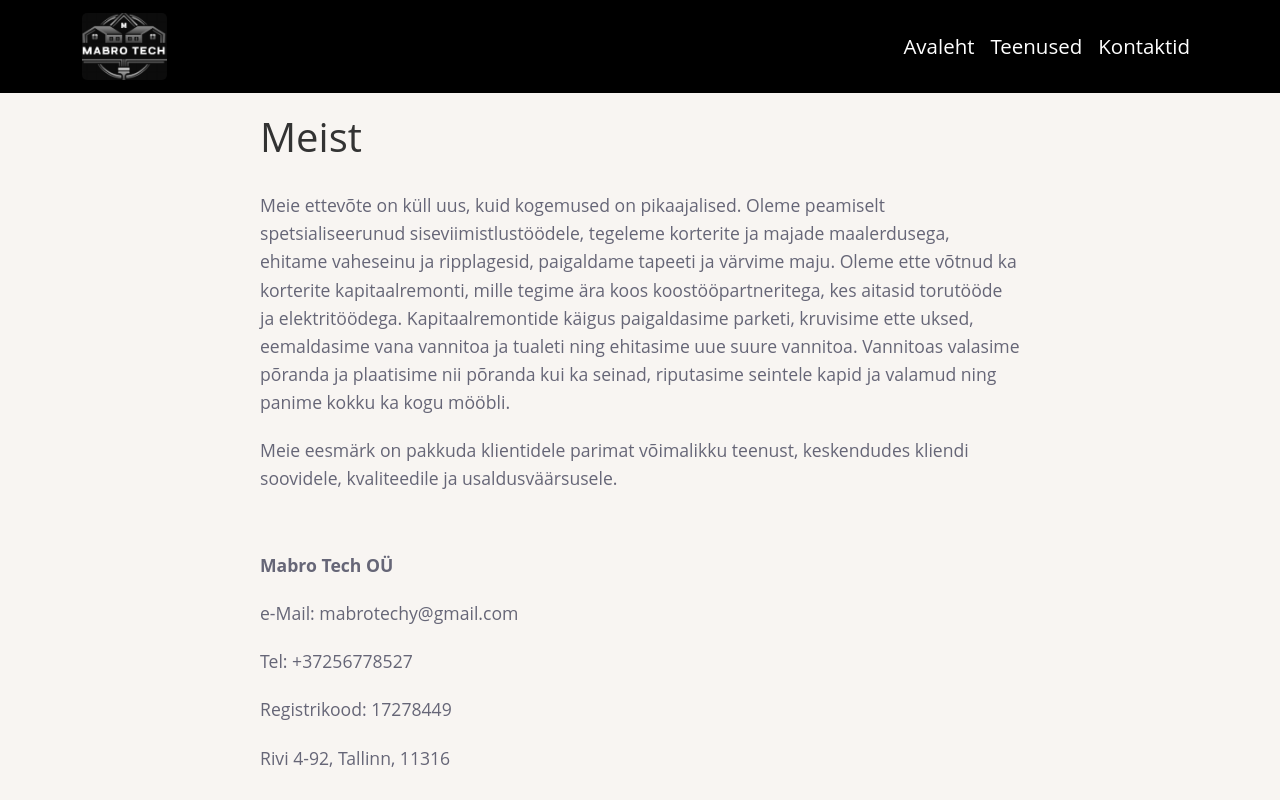
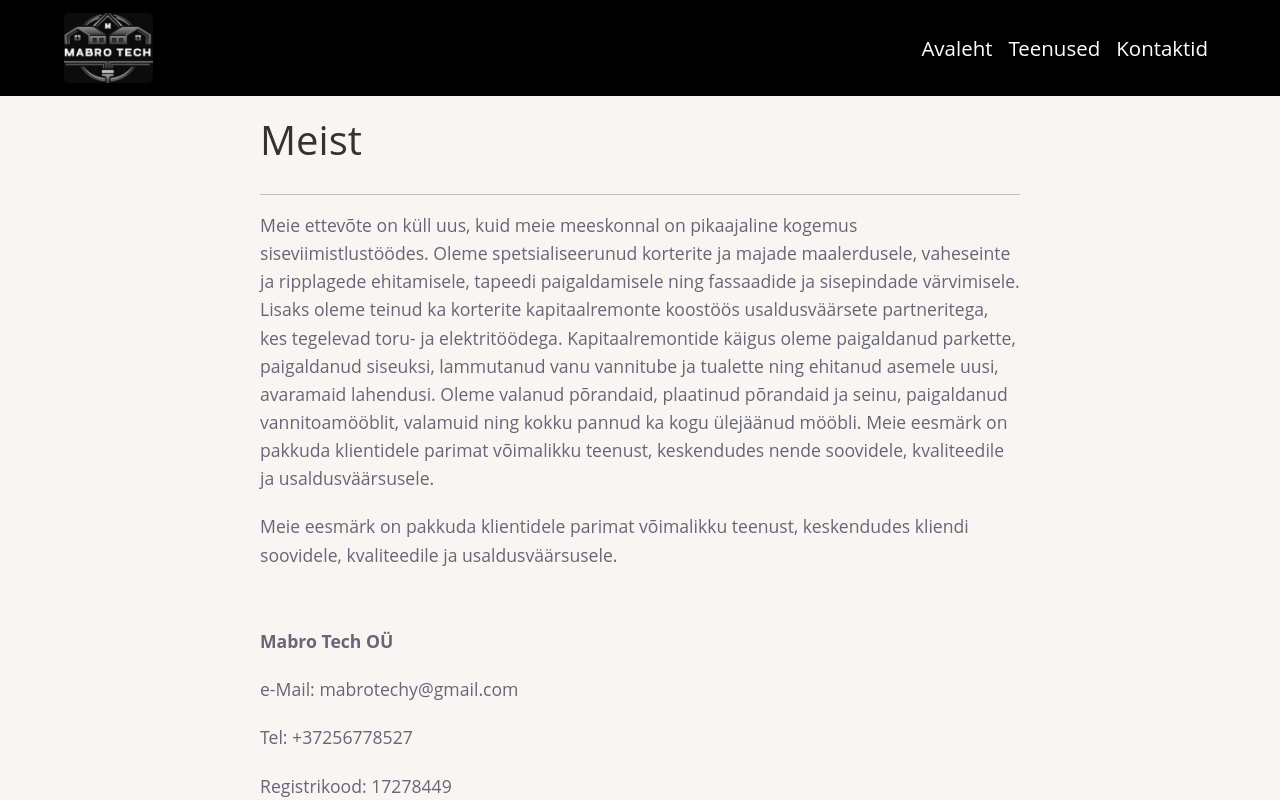
Before and after one commit to brokans/Portfolio, a React (Create React App) app in the folder Mabro Tech/: page /contacts in a window 1280 px wide. Shown: the top 800 px of the page. Built offline with nearby package versions, Linux system fonts and the light colour scheme.

Commit message:
About text rewrite

```diff
--- a/Mabro Tech/src/App.css
+++ b/Mabro Tech/src/App.css
@@ -42,6 +42,9 @@ p {
   font-family: 'Open Sans', Arial, Helvetica, sans-serif;
   background-color: rgba(211, 211, 211, 0.559);
   padding: 10px;
+  bottom: 0;
+  left: 0;
+  right: 0;
 }
 
 .footer-text {
--- a/Mabro Tech/src/App.js
+++ b/Mabro Tech/src/App.js
@@ -1,5 +1,6 @@
 import "bootstrap/dist/css/bootstrap.min.css";
 import "./App.css";
+import "./css/FooterSticky.css";
 
 import { Link, Route, Routes } from "react-router-dom";
 import HomePage from "./pages/HomePage";
@@ -10,17 +11,19 @@ import Footer from "./components/home/Footer";
 
 function App() {
   return (
-    <div className="App">
+    <div className="App sticky-footer-layout">
       <NavBar />
       <Link to="/"></Link>
       <Link to="/services"></Link>
       <Link to="/contacts"></Link>
 
-      <Routes>
-        <Route path="/" element={<HomePage />} />
-        <Route path="/services" element={<Services />} />
-        <Route path="/contacts" element={<Contacts />} />
-      </Routes>
+      <div className="content">
+        <Routes>
+          <Route path="/" element={<HomePage />} />
+          <Route path="/services" element={<Services />} />
+          <Route path="/contacts" element={<Contacts />} />
+        </Routes>
+      </div>
 
       <Footer />
     </div>
--- a/Mabro Tech/src/components/NavBar.jsx
+++ b/Mabro Tech/src/components/NavBar.jsx
@@ -2,19 +2,20 @@ import React from "react";
 import Container from "react-bootstrap/Container";
 import Nav from "react-bootstrap/Nav";
 import Navbar from "react-bootstrap/Navbar";
+import "../css/NavBarCustom.css";
 
 function NavBar() {
   return (
     <Navbar
-      className="navbar"
+      className="navbar custom-navbar"
       expand="lg"
       data-bs-theme="light"
       sticky="top"
       variant="dark"
     >
-      <Container>
-        <Navbar.Brand href="/">
-          <img className="logo" src="/logo.png" alt="" />
+      <Container fluid className="navbar-inner-container">
+        <Navbar.Brand href="/" className="d-flex align-items-center">
+          <img className="logo" src="/logo.png" alt="Logo" />
         </Navbar.Brand>
         <Navbar.Toggle aria-controls="basic-navbar-nav" />
         <Navbar.Collapse id="basic-navbar-nav">
--- a/Mabro Tech/src/css/Contacts.module.css
+++ b/Mabro Tech/src/css/Contacts.module.css
@@ -1,6 +1,5 @@
 .contactsContainer {
     max-width: 800px;
-    height: 100vh;
     margin: 0 auto;
     padding: 20px;
     text-align: left
--- /dev/null
+++ b/Mabro Tech/src/css/FooterSticky.css
@@ -0,0 +1,18 @@
+html, body, #root, .sticky-footer-layout {
+  height: 100%;
+  min-height: 100vh;
+}
+
+.sticky-footer-layout {
+  display: flex;
+  flex-direction: column;
+  min-height: 100vh;
+}
+
+.sticky-footer-layout .content {
+  flex: 1 0 auto;
+}
+
+footer {
+  margin-top: auto;
+}
--- /dev/null
+++ b/Mabro Tech/src/css/NavBarCustom.css
@@ -0,0 +1,21 @@
+.logo {
+  height: 70px;
+  width: auto;
+  display: block;
+  margin-left: 0;
+}
+
+
+.navbar {
+  padding-left: 0 !important;
+  padding-right: 0 !important;
+}
+
+.navbar-inner-container {
+  width: 90%;
+  margin: 0 auto;
+  display: flex !important;
+  align-items: center !important;
+  justify-content: space-between !important;
+  padding: 0 !important;
+}
--- a/Mabro Tech/src/css/Services.module.css
+++ b/Mabro Tech/src/css/Services.module.css
@@ -1,9 +1,9 @@
 .servicesContainer {
   max-width: 800px;
-    height: 100vh;
+  /* height: 90vh; */
   margin: 0 auto;
   padding: 20px;
-    text-align: left
+  text-align: left;
 }
 
 .servicesContainer h1 {
@@ -20,6 +20,7 @@
 }
 
 .buttonContainer {
+  padding: 40px;
   margin: auto;
   text-align: center;
 }
--- a/Mabro Tech/src/pages/Contacts.jsx
+++ b/Mabro Tech/src/pages/Contacts.jsx
@@ -7,25 +7,40 @@ function Contacts() {
     <div>
       <div className={styles.contactsContainer}>
         <h1>Meist</h1>
+        <hr />
         <p>
-          Meie ettevõte on küll uus, kuid kogemused on pikaajalised. Oleme
-          peamiselt spetsialiseerunud siseviimistlustöödele, tegeleme korterite
-          ja majade maalerdusega, ehitame vaheseinu ja ripplagesid, paigaldame
-          tapeeti ja värvime maju. Oleme ette võtnud ka korterite
-          kapitaalremonti, mille tegime ära koos koostööpartneritega, kes
-          aitasid torutööde ja elektritöödega. Kapitaalremontide käigus
-          paigaldasime parketi, kruvisime ette uksed, eemaldasime vana vannitoa
-          ja tualeti ning ehitasime uue suure vannitoa. Vannitoas valasime
-          põranda ja plaatisime nii põranda kui ka seinad, riputasime seintele
-          kapid ja valamud ning panime kokku ka kogu mööbli.
+          Meie ettevõte on küll uus, kuid meie meeskonnal on pikaajaline kogemus
+          siseviimistlustöödes. Oleme spetsialiseerunud korterite ja majade
+          maalerdusele, vaheseinte ja ripplagede ehitamisele, tapeedi
+          paigaldamisele ning fassaadide ja sisepindade värvimisele. Lisaks
+          oleme teinud ka korterite kapitaalremonte koostöös usaldusväärsete
+          partneritega, kes tegelevad toru- ja elektritöödega. Kapitaalremontide
+          käigus oleme paigaldanud parkette, paigaldanud siseuksi, lammutanud
+          vanu vannitube ja tualette ning ehitanud asemele uusi, avaramaid
+          lahendusi. Oleme valanud põrandaid, plaatinud põrandaid ja seinu,
+          paigaldanud vannitoamööblit, valamuid ning kokku pannud ka kogu
+          ülejäänud mööbli. Meie eesmärk on pakkuda klientidele parimat
+          võimalikku teenust, keskendudes nende soovidele, kvaliteedile ja
+          usaldusväärsusele.
         </p>
         <p>
           Meie eesmärk on pakkuda klientidele parimat võimalikku teenust,
           keskendudes kliendi soovidele, kvaliteedile ja usaldusväärsusele.
         </p>
         <br />
-        <p><strong><a href="mailto:mabrotechy@gmail.com" className={styles.emailLink}>Mabro Tech OÜ</a></strong></p>
-        <p>e-Mail: <a href="mailto:mabrotechy@gmail.com" className={styles.emailLink}>mabrotechy@gmail.com</a></p>
+        <p>
+          <strong>
+            <a href="mailto:mabrotechy@gmail.com" className={styles.emailLink}>
+              Mabro Tech OÜ
+            </a>
+          </strong>
+        </p>
+        <p>
+          e-Mail:{" "}
+          <a href="mailto:mabrotechy@gmail.com" className={styles.emailLink}>
+            mabrotechy@gmail.com
+          </a>
+        </p>
         <p>Tel: +37256778527</p>
         <p>Registrikood: 17278449</p>
         <p>Rivi 4-92, Tallinn, 11316</p>
```
Lines whose indentation alone changed are shown as unchanged.
